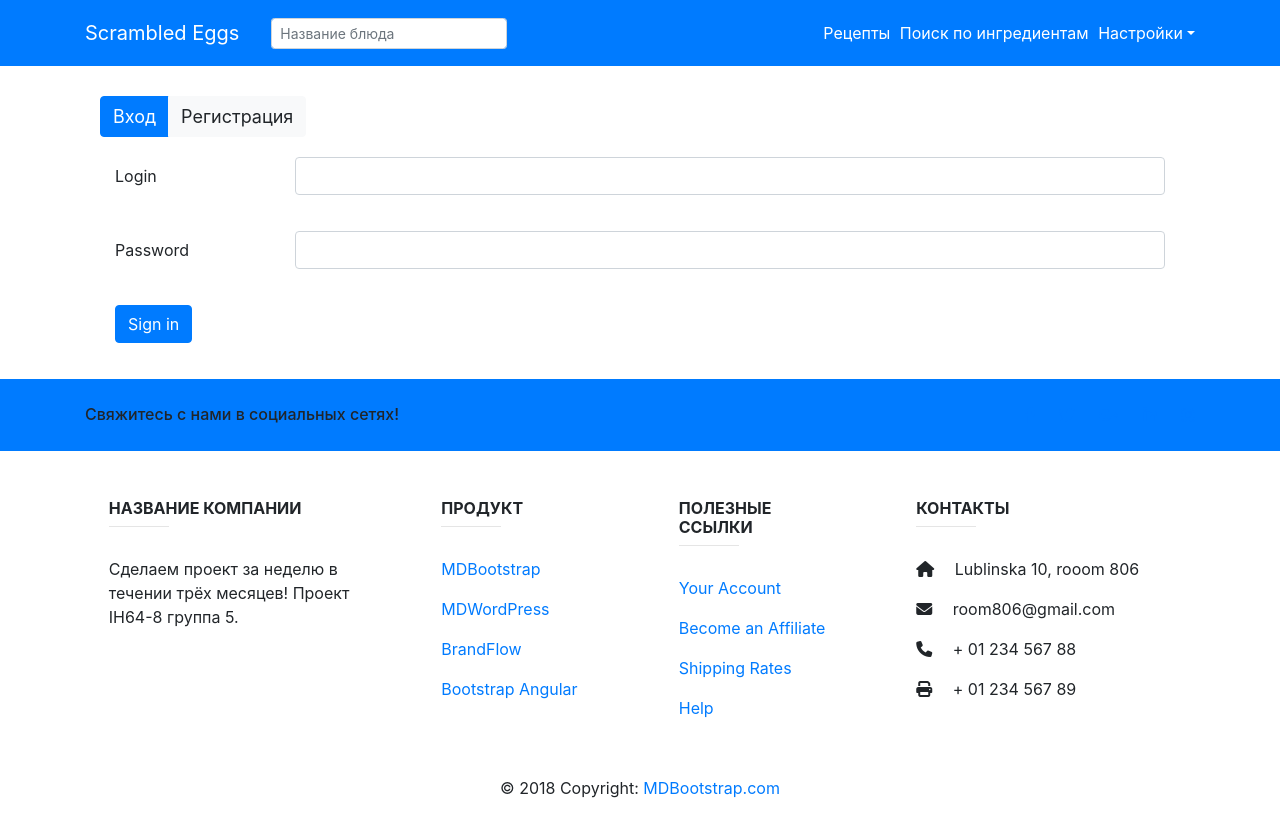
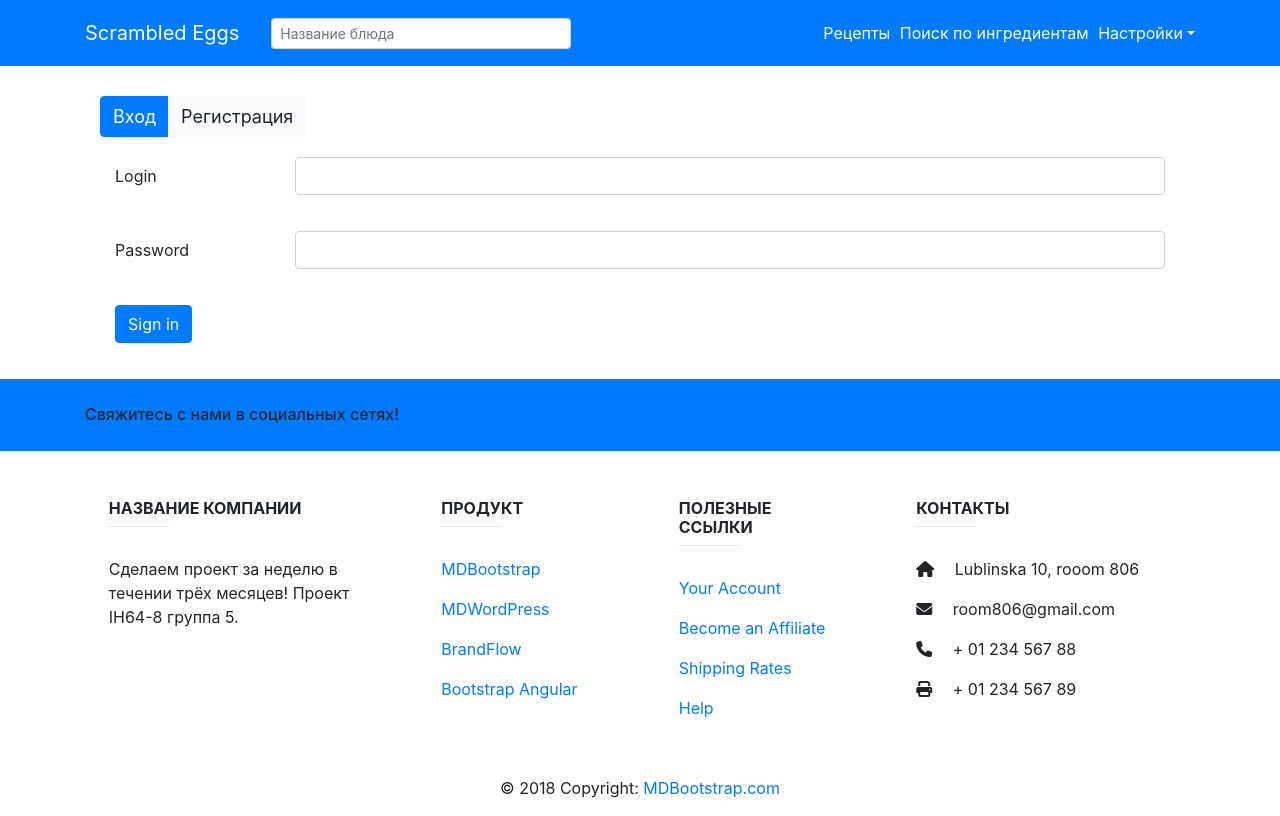
Before and after one commit to Dahmer7771/scrambled-eggs-2, a React (Create React App) app in the folder client/: page /autorization in a window 1280 px wide. Built offline with nearby package versions, Linux system fonts and the light colour scheme.

Commit message:
added style search

```diff
--- a/client/src/components/search/search.css
+++ b/client/src/components/search/search.css
@@ -7,6 +7,7 @@
     color: white;
     border-color: #28a745;
 }
+
 
 @media all and (max-width: 991px) {
     .search {
@@ -18,3 +19,9 @@
         margin-right: 5px;
     }
 }
+
+@media (min-width: 576px){
+.form-inline .form-control{
+    width: 300px;
+    }
+}
```
